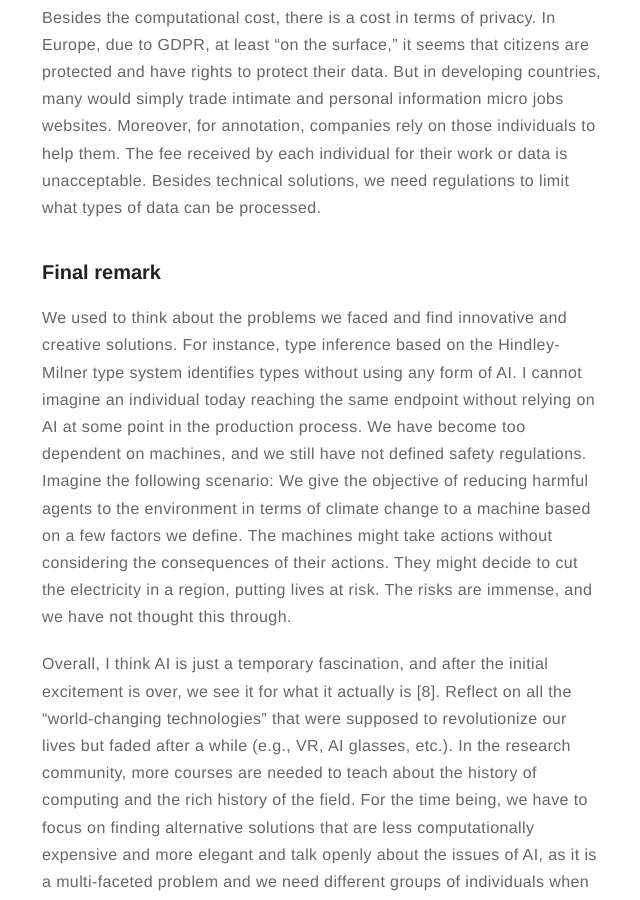
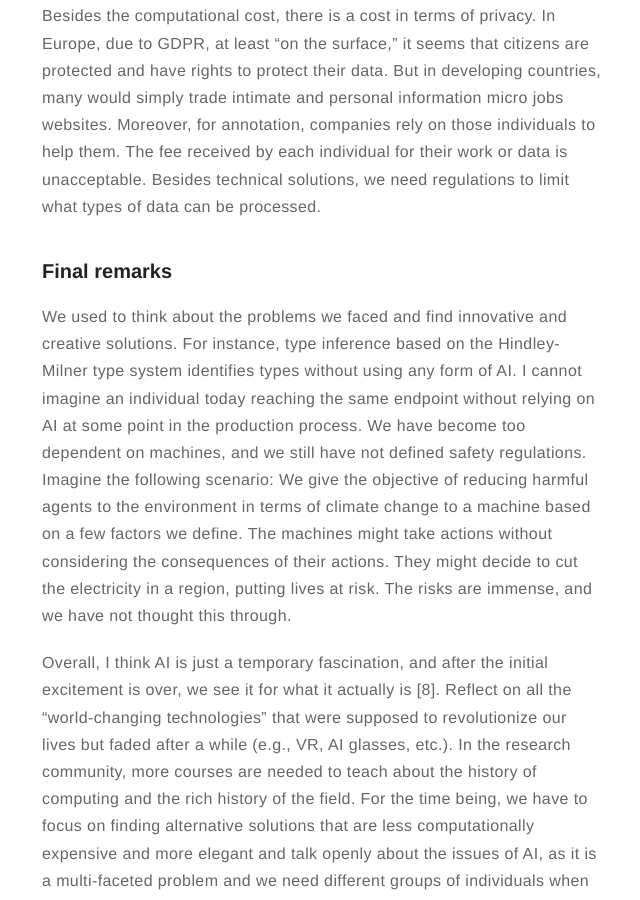
Before and after one commit to zaqas/zaqas.github.io, a Jekyll site: the page built from _posts/2023-07-28-invalidity-of-ai.md, in a window 1280 px wide and 900 px high, scrolled down 2355 px. Shown: the whole window, without its empty margins (318-958 px from the left). Built offline with Jekyll 4.4.1, drawn with Linux system fonts in a browser that asks for light colours.

Commit message:
Fix issues with md and grammar

```diff
--- a/_posts/2023-07-28-invalidity-of-ai.md
+++ b/_posts/2023-07-28-invalidity-of-ai.md
@@ -32,8 +32,8 @@
 
 As I already mentioned, neural networks are inefficient, and this is due to multiple reasons, in my opinion. When faced with choosing the hyperparameters, most practitioners tune the parameters either by following their instinct [3] or using computationally expensive approaches like grid search. Grid search is simply a brute-force approach to trying all possible parameters to observe what gives the best performance. The computational cost is immense, and the carbon footprint of deep learning is unacceptable [4]. I remember having a discussion and bringing up this point, and he was using the no-free lunch theorem as an argument. This has nothing to do with the NFL; it is simply an inelegant approach.
 
-AI in the research community
----
+### AI in the research community
+
 It is interesting to me that AI is being used in the research community besides the industry because the staple of science is reproducibility, and numerous papers cannot be reproduced [5, 6, 7]. When faced with the question of why the model performs in this manner, they say it is due to a lack of explainability, which is an inherent feature. Models cannot be explained, which makes AI a strange approach to be used in the research community, as they are not able to explain why the models work or not. Moreover, tuning the parameters is more aligned with alchemy since different architectures are tried until the performance is considered acceptable. Nowadays, we consider alchemy a pseudo-science, but somehow, when it comes to AI, we turn a blind eye.
 
 ### Privacy and ethics
@@ -42,7 +42,7 @@
 Besides the computational cost, there is a cost in terms of privacy. In Europe, due to GDPR, at least "on the surface," it seems that citizens are protected and have rights to protect their data. But in developing countries, many would simply trade intimate and personal information micro jobs websites. Moreover, for annotation, companies rely on those individuals to help them. The fee received by each individual for their work or data is unacceptable. Besides technical solutions, we need regulations to limit what types of data can be processed.
 
 
-### Final remark
+### Final remarks
 
 We used to think about the problems we faced and find innovative and creative solutions. For instance, type inference based on the Hindley-Milner type system identifies types without using any form of AI. I cannot imagine an individual today reaching the same endpoint without relying on AI at some point in the production process. We have become too dependent on machines, and we still have not defined safety regulations. Imagine the following scenario: We give the objective of reducing harmful agents to the environment in terms of climate change to a machine based on a few factors we define. The machines might take actions without considering the consequences of their actions. They might decide to cut the electricity in a region, putting lives at risk. The risks are immense, and we have not thought this through.
 
```
